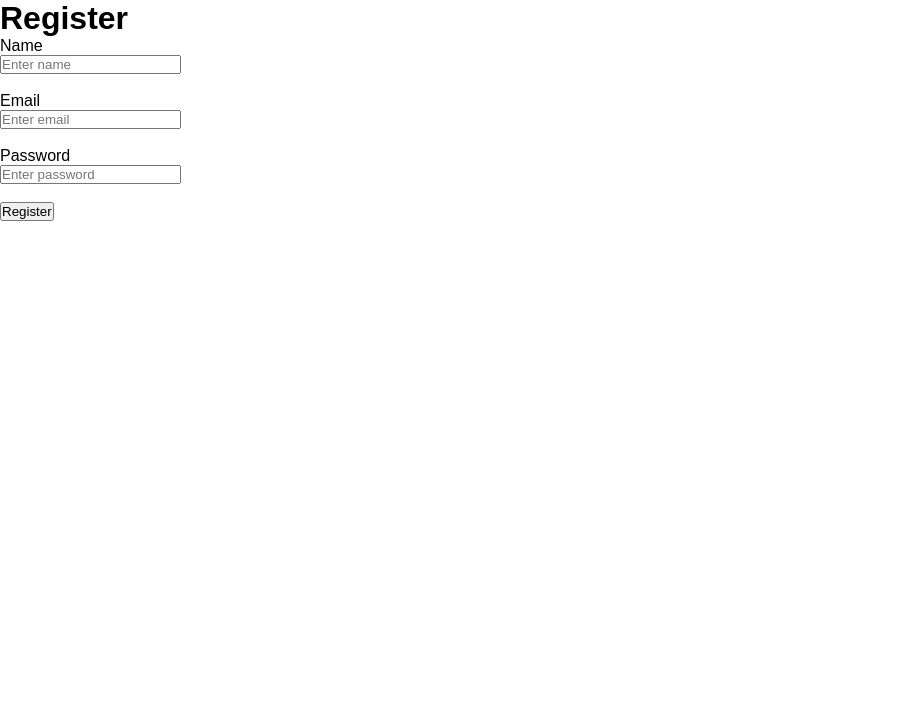
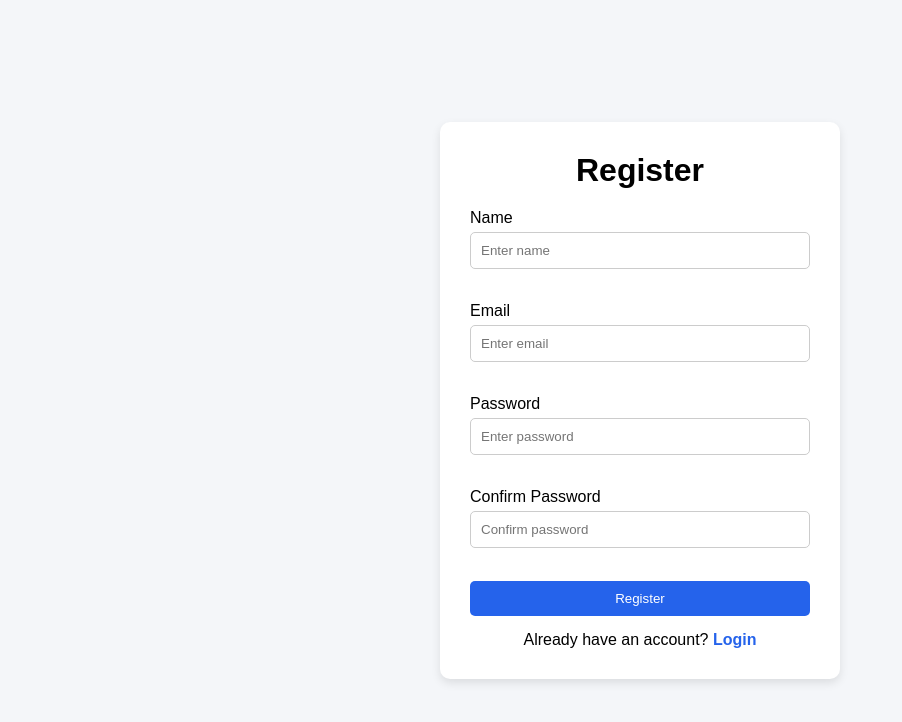
Before and after one commit to dhanushkadiyam/Expense-Tracker, a React app in the folder Frontend/: page /register in a window 1280 px wide. Shown: the top 722 px of the page, without its empty margins (0-902 px from the left). Built offline with nearby package versions, Linux system fonts and the light colour scheme; the HTML template or start-up script is replaced by a standard one.

Commit message:
Improved authentication UI and validation(Register and Login page updated)

```diff
--- /dev/null
+++ b/Frontend/src/pages/Auth.css
@@ -0,0 +1,76 @@
+.auth-container {
+  min-height: 100vh;
+  display: flex;
+  justify-content: center;
+  align-items: center;
+  background-color: #f4f6f9;
+}
+
+.auth-card {
+  width: 400px;
+  background-color: white;
+  padding: 30px;
+  border-radius: 10px;
+  box-shadow: 0 4px 10px rgba(0, 0, 0, 0.1);
+}
+
+.auth-title {
+  text-align: center;
+  margin-bottom: 20px;
+}
+
+.auth-form-group {
+  margin-bottom: 15px;
+}
+
+.auth-input {
+  width: 100%;
+  padding: 10px;
+  margin-top: 5px;
+  border: 1px solid #ccc;
+  border-radius: 5px;
+  box-sizing: border-box;
+}
+
+.auth-button {
+  width: 100%;
+  padding: 10px;
+  border: none;
+  background-color: #2563eb;
+  color: white;
+  border-radius: 5px;
+  cursor: pointer;
+}
+
+.auth-button:hover {
+  background-color: #1d4ed8;
+}
+
+.auth-link {
+  text-align: center;
+  margin-top: 15px;
+}
+.auth-link a {
+  color: #2563eb;
+  text-decoration: none;
+  font-weight: 600;
+}
+
+.auth-link a:hover {
+  text-decoration: underline;
+}
+.auth-button:disabled {
+  opacity: 0.7;
+  cursor: not-allowed;
+}
+.field-error {
+  color: #dc2626;
+  font-size: 14px;
+  margin-top: 5px;
+}
+.auth-error {
+  background-color: white;
+  color: #dc2626;
+  font-size: 14px;
+  margin-bottom: 10px;
+}
--- a/Frontend/src/pages/Login.jsx
+++ b/Frontend/src/pages/Login.jsx
@@ -1,17 +1,20 @@
 import { useState } from "react";
 import api from "../services/api";
-import { useNavigate } from "react-router-dom";
+import { Link, useNavigate } from "react-router-dom";
+import "./Auth.css";
 
 function Login() {
   const [email, setEmail] = useState("");
   const [password, setPassword] = useState("");
-
+  const [loading, setLoading] = useState(false);
+  const [error, setError] = useState("");
   const navigate = useNavigate();
 
   const handleSubmit = async (e) => {
     e.preventDefault();
 
     try {
+      setLoading(true);
       const response = await api.post("/auth/login", {
         email,
         password,
@@ -19,21 +22,26 @@ function Login() {
 
       console.log(response.data);
       localStorage.setItem("token", response.data.token);
+      setLoading(false);
       navigate("/dashboard");
     } catch (error) {
       console.log(error.response?.data);
+      setError("Invalid email or password");
+      setLoading(false);
     }
   };
 
   return (
-    <div>
-      <h1>Login</h1>
+    <div className="auth-container">
+      <div className="auth-card">
+        <h1 className="auth-title">Login</h1>
 
         <form onSubmit={handleSubmit}>
-        <div>
+          <div className="auth-form-group">
             <label>Email</label>
             <br />
             <input
+              className="auth-input"
               type="email"
               placeholder="Enter email"
               value={email}
@@ -43,21 +51,27 @@ function Login() {
 
           <br />
 
-        <div>
+          <div className="auth-form-group">
             <label>Password</label>
             <br />
             <input
+              className="auth-input"
               type="password"
               placeholder="Enter password"
               value={password}
               onChange={(e) => setPassword(e.target.value)}
             />
           </div>
-
+          {error && <p className="auth-error">{error}</p>}
           <br />
-
-        <button type="submit">Login</button>
+          <button type="submit" className="auth-button" disabled={loading}>
+            {loading ? "Logging in..." : "Login"}
+          </button>
+          <div className="auth-link">
+            Don't have an account? <Link to="/register">Register</Link>
+          </div>
         </form>
+      </div>
     </div>
   );
 }
--- a/Frontend/src/pages/Register.jsx
+++ b/Frontend/src/pages/Register.jsx
@@ -1,18 +1,27 @@
 import { useState } from "react";
 import api from "../services/api";
-import { useNavigate } from "react-router-dom";
+import { Link, useNavigate } from "react-router-dom";
+import "./Auth.css";
 
 function Register() {
   const [name, setName] = useState("");
   const [email, setEmail] = useState("");
   const [password, setPassword] = useState("");
-
+  const [confirmPassword, setConfirmPassword] = useState("");
+  const [loading, setLoading] = useState(false);
   const navigate = useNavigate();
+  const [error, setError] = useState("");
 
   const handleSubmit = async (e) => {
     e.preventDefault();
-
+    setError("");
+    if (password !== confirmPassword) {
+      setError("Passwords do not match");
+      setLoading(false);
+      return;
+    }
     try {
+      setLoading(true);
       const response = await api.post("/auth/register", {
         name,
         email,
@@ -20,57 +29,78 @@ function Register() {
       });
 
       console.log(response.data);
+      setLoading(false);
       navigate("/");
     } catch (error) {
       console.log(error.response?.data);
+
+      setError(error.response?.data?.message || "Registration failed");
+
+      setLoading(false);
     }
   };
   return (
-    <div>
-      <h1>Register</h1>
+    <div className="auth-container">
+      <div className="auth-card">
+        <h1 className="auth-title">Register</h1>
 
         <form onSubmit={handleSubmit}>
-        <div>
+          <div className="auth-form-group">
             <label>Name</label>
             <br />
             <input
+              className="auth-input"
               type="text"
               placeholder="Enter name"
               value={name}
               onChange={(e) => setName(e.target.value)}
             />
           </div>
-
           <br />
-
-        <div>
+          <div className="auth-form-group">
             <label>Email</label>
             <br />
             <input
+              className="auth-input"
               type="email"
               placeholder="Enter email"
               value={email}
               onChange={(e) => setEmail(e.target.value)}
             />
           </div>
-
           <br />
-
-        <div>
+          <div className="auth-form-group">
             <label>Password</label>
             <br />
             <input
+              className="auth-input"
               type="password"
               placeholder="Enter password"
               value={password}
               onChange={(e) => setPassword(e.target.value)}
             />
           </div>
-
           <br />
-
-        <button type="submit">Register</button>
+          <div className="auth-form-group">
+            <label>Confirm Password</label>
+            <input
+              type="password"
+              className="auth-input"
+              placeholder="Confirm password"
+              value={confirmPassword}
+              onChange={(e) => setConfirmPassword(e.target.value)}
+            />
+          </div>
+          {error && <p className="field-error">{error}</p>}
+          <br />{" "}
+          <button type="submit" className="auth-button" disabled={loading}>
+            {loading ? "Creating account..." : "Register"}
+          </button>
+          <div className="auth-link">
+            Already have an account? <Link to="/">Login</Link>
+          </div>
         </form>
+      </div>
     </div>
   );
 }
```
Lines whose indentation alone changed are shown as unchanged.
